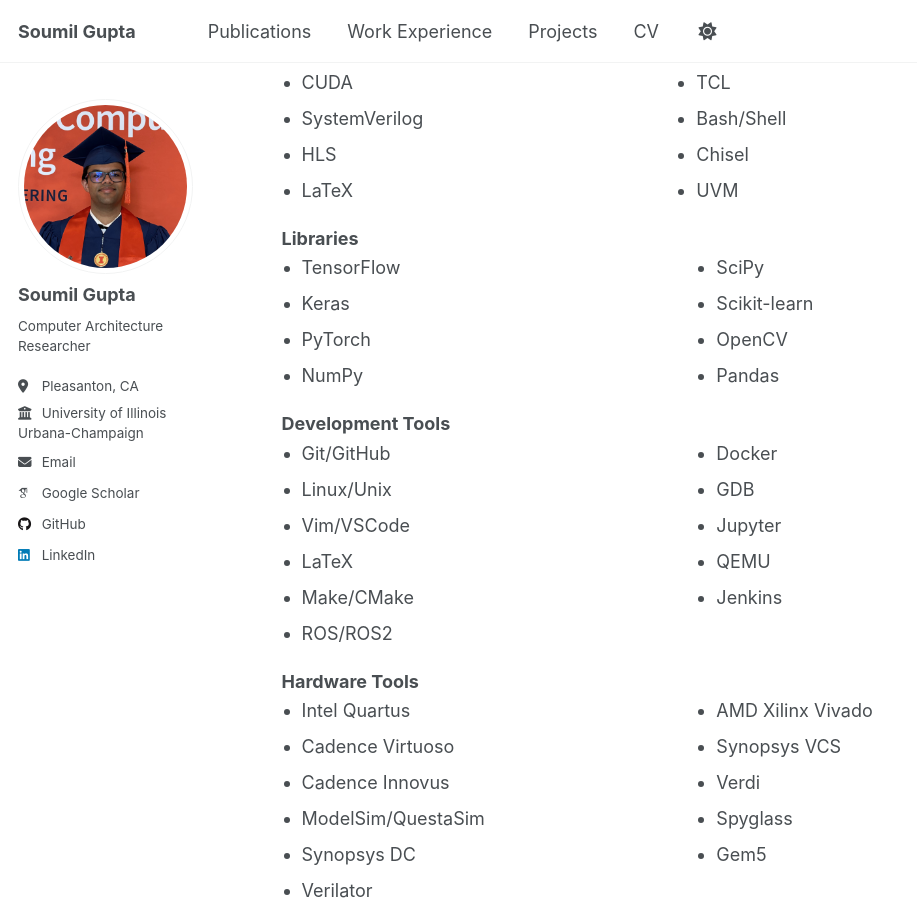
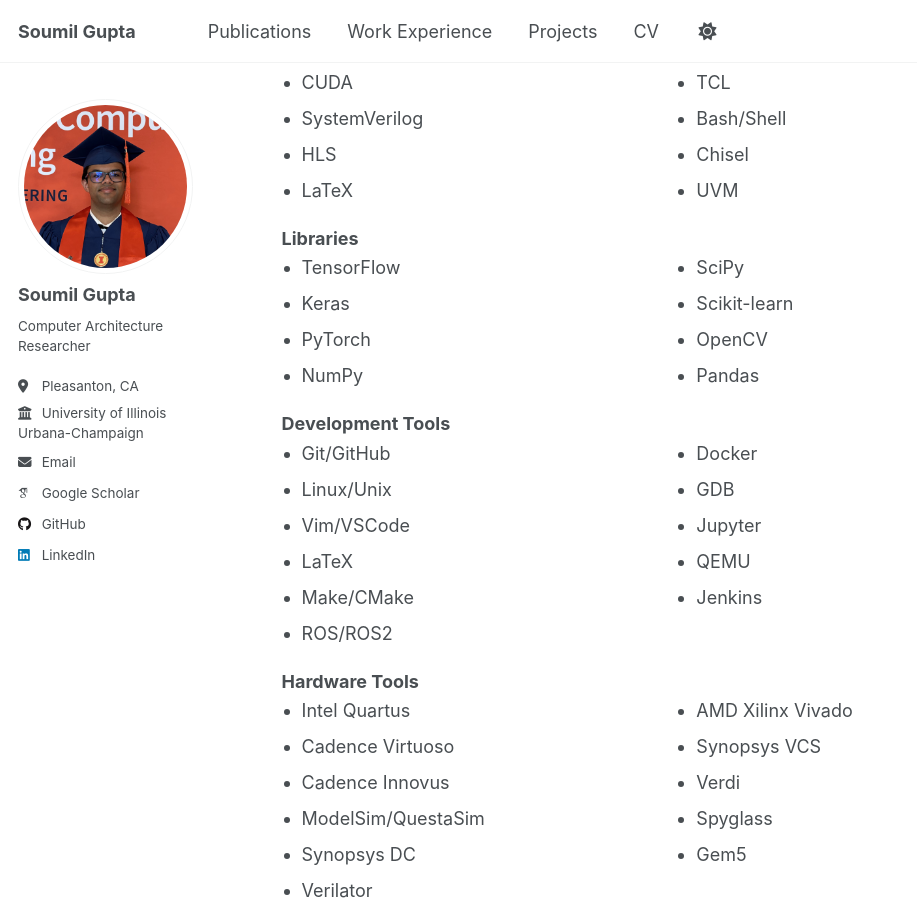
Before and after one commit to Soumilsg/soumilsg.github.io, a Jekyll site: the page built from _pages/about.md, in a window 1280 px wide and 900 px high, scrolled down 1260 px. Shown: the whole window, without its empty margins (0-917 px from the left). Built offline with Jekyll 4.4.1, drawn with Linux system fonts in a browser that asks for light colours; some web fonts are replaced.

Commit message:
Fix spacing in skills

```diff
--- a/_pages/about.md
+++ b/_pages/about.md
@@ -65,7 +65,7 @@ Education
 </div>
 
 <h3 style="margin-bottom: 5px; margin-top: 15px;">Libraries</h3>
-<div style="display: flex; flex-wrap: wrap; gap: 60px; margin-bottom: 5px;">
+<div style="display: flex; flex-wrap: wrap; gap: 20px; margin-bottom: 5px;">
 <div style="flex: 1; min-width: 200px;">
 <ul style="margin: 0; padding-left: 20px;">
 <li>TensorFlow</li>
@@ -85,7 +85,7 @@ Education
 </div>
 
 <h3 style="margin-bottom: 5px; margin-top: 15px;">Development Tools</h3>
-<div style="display: flex; flex-wrap: wrap; gap: 60px; margin-bottom: 5px;">
+<div style="display: flex; flex-wrap: wrap; gap: 20px; margin-bottom: 5px;">
 <div style="flex: 1; min-width: 200px;">
 <ul style="margin: 0; padding-left: 20px;">
 <li>Git/GitHub</li>
@@ -108,7 +108,7 @@ Education
 </div>
 
 <h3 style="margin-bottom: 5px; margin-top: 15px;">Hardware Tools</h3>
-<div style="display: flex; flex-wrap: wrap; gap: 60px; margin-bottom: 5px;">
+<div style="display: flex; flex-wrap: wrap; gap: 20px; margin-bottom: 5px;">
 <div style="flex: 1; min-width: 200px;">
 <ul style="margin: 0; padding-left: 20px;">
 <li>Intel Quartus</li>
```
